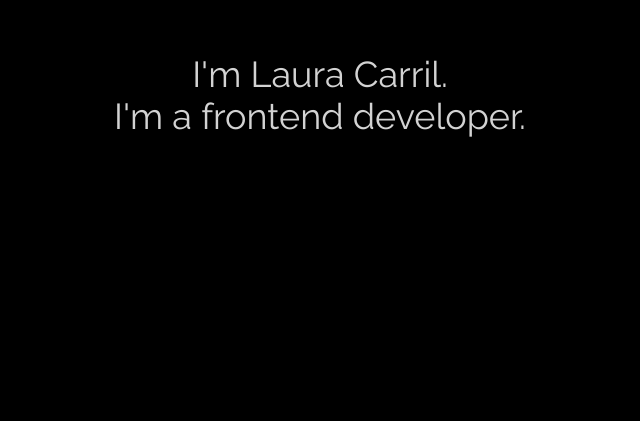
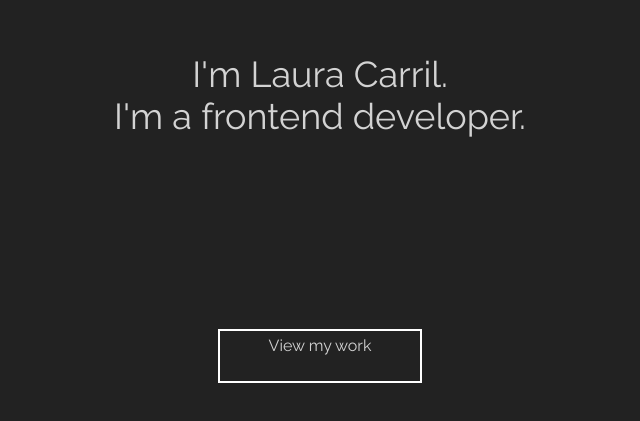
Before and after one commit to carpanla/miPortfolio, a React (Create React App) app: page / in a window 1280 px wide. Shown: the part 267-688 px from the top of the page, without its empty margins (320-960 px from the left). Built offline with nearby package versions, Linux system fonts and the light colour scheme.

Commit message:
need to fix hello component

```diff
--- a/package.json
+++ b/package.json
@@ -6,6 +6,7 @@
     "@testing-library/jest-dom": "^4.2.4",
     "@testing-library/react": "^9.4.0",
     "@testing-library/user-event": "^7.2.1",
+    "node-sass": "^4.13.1",
     "react": "^16.12.0",
     "react-dom": "^16.12.0",
     "react-scripts": "3.3.0"
--- a/src/components/App.js
+++ b/src/components/App.js
@@ -1,6 +1,7 @@
 import React from 'react';
-import '../stylesheets/App.css';
+import '../stylesheets/App.scss';
 import Title from './Title';
+import ViewWork from './ViewWork';
 
 class App extends React.Component {
   // constructor(props) {
@@ -9,7 +10,10 @@ class App extends React.Component {
 
   render() {
     return (
-      <Title />
+      <div>
+        <Title />
+        <ViewWork />
+      </div>
     );
   }
 }
--- a/src/components/Title.js
+++ b/src/components/Title.js
@@ -1,5 +1,5 @@
 import React from 'react';
-import '../stylesheets/title.css';
+import '../stylesheets/title.scss';
 
 function Title(){
     return(
@@ -9,7 +9,4 @@ function Title(){
     )
 }
 
-
-
-
 export default Title;
--- /dev/null
+++ b/src/components/ViewWork.js
@@ -0,0 +1,13 @@
+import React from 'react';
+import '../stylesheets/viewWork.scss';
+
+function ViewWork(){
+    return(
+    <div className="button">
+      <a className="button__link" href="./firstPage.html">View my work
+      <i className="fas fa-arrow-right"></i></a>
+    </div>
+    )
+}
+
+export default ViewWork;
--- a/src/index.js
+++ b/src/index.js
@@ -1,6 +1,6 @@
 import React from 'react';
 import ReactDOM from 'react-dom';
-import './stylesheets/index.css';
+import './stylesheets/index.scss';
 import App from './components/App';
 
 ReactDOM.render(<App />, document.getElementById('root'));
--- a/src/stylesheets/index.css
+++ b/src/stylesheets/index.scss
@@ -1,12 +1,16 @@
 body {
   margin: 0;
   font-family: -apple-system, BlinkMacSystemFont, 'Segoe UI', 'Roboto', 'Oxygen',
-    'Ubuntu', 'Cantarell', 'Fira Sans', 'Droid Sans', 'Helvetica Neue',
+    'Ubuntu', 'Cantarell', 'Fira Sans', 'Droid Sans', 'Helvetica Neue', 'Raleway',
     sans-serif;
   -webkit-font-smoothing: antialiased;
   -moz-osx-font-smoothing: grayscale;
   background-color: black;
   color: lightgrey;
+  background: #222;
+  width: 100%;
+  height: 100vh;
+  overflow: hidden;
 }
 
 code {
--- /dev/null
+++ b/src/stylesheets/viewWork.scss
@@ -0,0 +1,26 @@
+.button {
+    margin-top: 15%;
+    display: flex;
+    justify-content: center;
+}
+
+.button__link{
+    text-decoration: none;
+    font-family: 'Raleway', sans-serif;
+    border: 2px solid #fff;
+    color: lightgrey;
+    box-sizing: inherit;
+    padding: 5px;
+    display: inline-block;
+    font-size: 16px;
+    transition: all .5s;
+    height: 40px;
+    width: 190px;
+    text-align: center;
+    cursor: pointer;
+}
+
+.fa-arrow-right {
+    color: lightgray;
+    align-items: center;
+}
```
Also changed, not shown: src/components/Hello.js (added, +19 -0 lines), src/stylesheets/hello.scss (added, +89 -0 lines), src/stylesheets/App.scss (renamed from src/stylesheets/App.css), src/stylesheets/title.scss (renamed from src/stylesheets/title.css), 1 other file (tests, documents, lock files or other folders).
